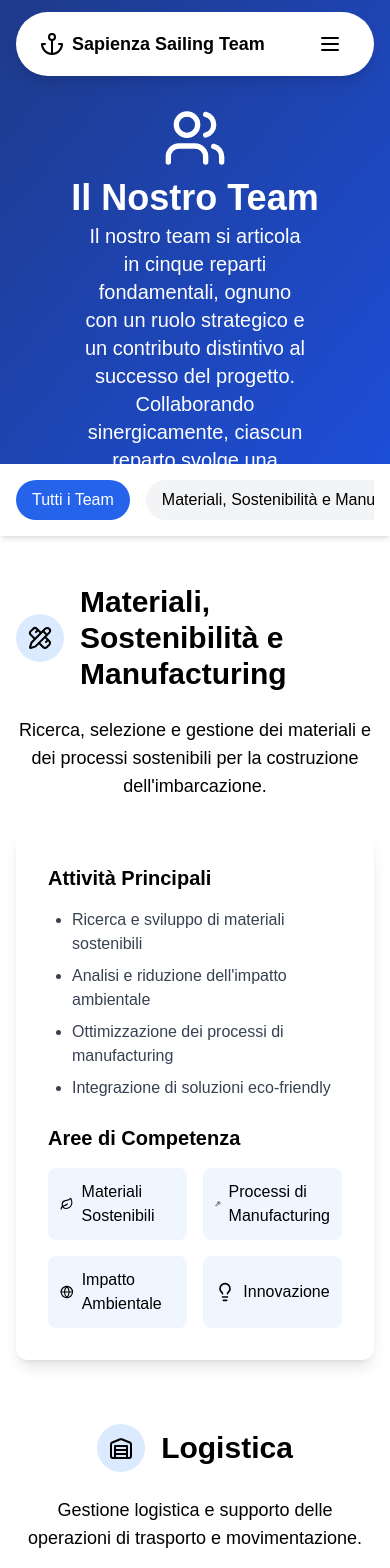
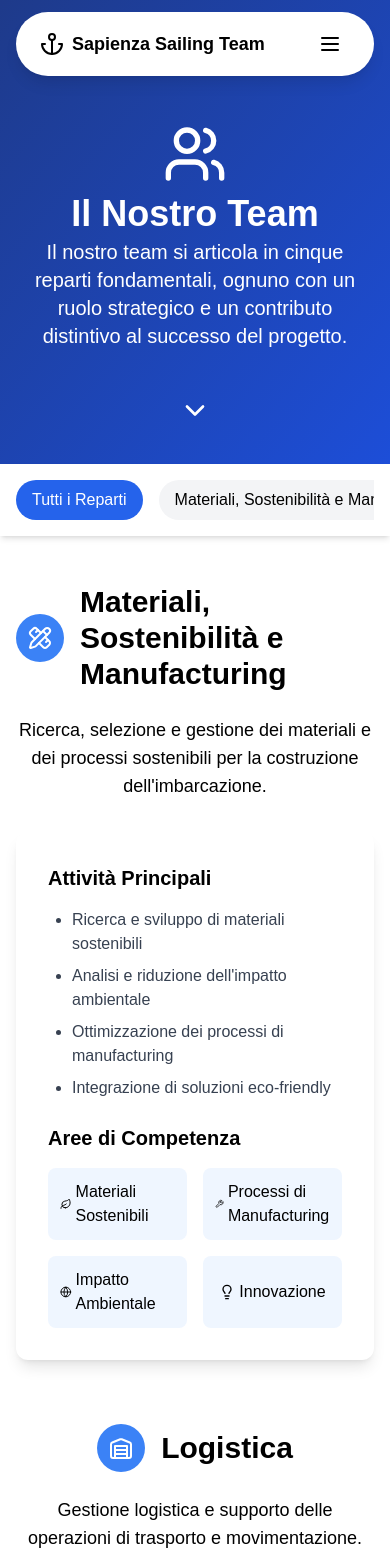
Before and after one commit to nannipy/sapienzafoilingteam, a Next.js app: page /team in a window 390 px wide. Shown: the top 1568 px of the page. Built offline with nearby package versions, Linux system fonts and the light colour scheme.

Commit message:
team page improved

```diff
--- a/app/globals.css
+++ b/app/globals.css
@@ -20,3 +20,13 @@ body {
   background: var(--background);
   font-family: Arial, Helvetica, sans-serif;
 }
+
+
+.scrollbar-hide::-webkit-scrollbar {
+  display: none;
+}
+
+.scrollbar-hide {
+  -ms-overflow-style: none; /* IE and Edge */
+  scrollbar-width: none; /* Firefox */
+}
--- a/app/team/page.tsx
+++ b/app/team/page.tsx
@@ -1,33 +1,43 @@
 'use client';
 
 import React, { useState } from 'react';
-import { Users, Warehouse, Anchor, Handshake, Component, PencilRuler, Leaf, Truck, Wrench, Globe, Star, Layout, Lightbulb, LifeBuoy, PersonStanding, Anvil } from 'lucide-react';
-
+import { motion, AnimatePresence } from 'framer-motion';
+import { Users, Warehouse, Anchor, Handshake, Component, PencilRuler, Leaf,
+         Truck, Wrench, Globe, Star, Layout, Lightbulb, LifeBuoy,
+         PersonStanding, Anvil, ChevronDown } from 'lucide-react';
 
 
 const TeamPage = () => {
   const [activeSection, setActiveSection] = useState('all');
+
+
+  const fadeInUp = {
+    initial: { opacity: 0, y: 20 },
+    animate: { opacity: 1, y: 0 },
+    exit: { opacity: 0, y: -20 }
+  };
+
   const iconsMap: Record<string, JSX.Element> = {
-    'Materiali Sostenibili': <Leaf className="w-5 h-5 mr-2" />,
-    'Processi di Manufacturing': <Wrench className="w-5 h-5 mr-2" />,
-    'Impatto Ambientale': <Globe className="w-5 h-5 mr-2" />,
-    'Innovazione': <Lightbulb className="w-5 h-5 mr-2" />,
-    'Pianificazione Logistica': <Truck className="w-5 h-5 mr-2" />,
-    'Supply Chain': <Warehouse className="w-5 h-5 mr-2" />,
-    'Gestione Risorse': <Users className="w-5 h-5 mr-2" />,
-    'Supporto Operativo': <LifeBuoy className="w-5 h-5 mr-2" />,
-    'Logistica': <Truck className="w-5 h-5 mr-2" />,
-    'Manutenzione': <Wrench className="w-5 h-5 mr-2" />,
-    'Gestione Emergenze': <Globe className="w-5 h-5 mr-2" />,
-    'Coordinamento Eventi': <Handshake className="w-5 h-5 mr-2" />,
-    'Strategia e Management': <Users className="w-5 h-5 mr-2" />,
-    'Comunicazione': <Globe className="w-5 h-5 mr-2" />,
-    'Relazioni Pubbliche': <PersonStanding className="w-5 h-5 mr-2" />,
-    'Partnership': <Handshake className="w-5 h-5 mr-2" />,
-    'CAD e Progettazione': <PencilRuler className="w-5 h-5 mr-2" />,
-    'Simulazione FEM': <Anvil className="w-5 h-5 mr-2" />,
-    'Performance Optimization': <Star className="w-5 h-5 mr-2" />,
-    'Prototipazione 3D': <Layout className="w-5 h-5 mr-2" />
+   'Materiali Sostenibili': <Leaf className="w-4 h-4 mr-1 sm:mr-2" />,
+    'Processi di Manufacturing': <Wrench className="w-4 h-4 mr-1 sm:mr-2" />,
+    'Impatto Ambientale': <Globe className="w-4 h-4 mr-1 sm:mr-2" />,
+    'Innovazione': <Lightbulb className="w-4 h-4 mr-1 sm:mr-2" />,
+    'Pianificazione Logistica': <Truck className="w-4 h-4 mr-1 sm:mr-2" />,
+    'Supply Chain': <Warehouse className="w-4 h-4 mr-1 sm:mr-2" />,
+    'Gestione Risorse': <Users className="w-4 h-4 mr-1 sm:mr-2" />,
+    'Supporto Operativo': <LifeBuoy className="w-4 h-4 mr-1 sm:mr-2" />,
+    'Logistica': <Truck className="w-4 h-4 mr-1 sm:mr-2" />,
+    'Manutenzione': <Wrench className="w-4 h-4 mr-1 sm:mr-2" />,
+    'Gestione Emergenze': <Globe className="w-4 h-4 mr-1 sm:mr-2" />,
+    'Coordinamento Eventi': <Handshake className="w-4 h-4 mr-1 sm:mr-2" />,
+    'Strategia e Management': <Users className="w-4 h-4 mr-1 sm:mr-2" />,
+    'Comunicazione': <Globe className="w-4 h-4 mr-1 sm:mr-2" />,
+    'Relazioni Pubbliche': <PersonStanding className="w-4 h-4 mr-1 sm:mr-2" />,
+    'Partnership': <Handshake className="w-4 h-4 mr-1 sm:mr-2" />,
+    'CAD e Progettazione': <PencilRuler className="w-4 h-4 mr-1 sm:mr-2" />,
+    'Simulazione FEM': <Anvil className="w-4 h-4 mr-1 sm:mr-2" />,
+    'Performance Optimization': <Star className="w-4 h-4 mr-1 sm:mr-2" />,
+    'Prototipazione 3D': <Layout className="w-4 h-4 mr-1 sm:mr-2" />
   };
 
   const divisions = [
@@ -35,6 +45,7 @@ const TeamPage = () => {
       id: 'materials',
       name: 'Materiali, Sostenibilità e Manufacturing',
       icon: <PencilRuler className="w-6 h-6" />,
+           color: 'bg-blue-500',
       description: 'Ricerca, selezione e gestione dei materiali e dei processi sostenibili per la costruzione dell\'imbarcazione.',
       details: [
         'Ricerca e sviluppo di materiali sostenibili',
@@ -53,6 +64,7 @@ const TeamPage = () => {
       id: 'logistics',
       name: 'Logistica',
       icon: <Warehouse className="w-6 h-6" />,
+      color: 'bg-blue-500',
       description: 'Gestione logistica e supporto delle operazioni di trasporto e movimentazione.',
       details: [
         'Pianificazione e coordinamento delle attività di trasporto',
@@ -71,6 +83,7 @@ const TeamPage = () => {
       id: 'shore',
       name: 'Shore Team',
       icon: <Anchor className="w-6 h-6" />,
+           color: 'bg-blue-500',
       description: 'Gestione logistica e supporto a terra durante gli eventi.',
       details: [
         'Coordinamento delle operazioni a terra',
@@ -89,6 +102,7 @@ const TeamPage = () => {
       id: 'management',
       name: 'Management e Comunicazione',
       icon: <Handshake className="w-6 h-6" />,
+           color: 'bg-blue-500',
       description: 'Strategia, comunicazione e gestione delle relazioni pubbliche del team.',
       details: [
         'Pianificazione e sviluppo delle strategie',
@@ -107,6 +121,7 @@ const TeamPage = () => {
       id: 'design',
       name: 'Progettazione e Ottimizzazione',
       icon: <Component className="w-6 h-6" />,
+           color: 'bg-blue-500',
       description: 'Progettazione e ottimizzazione dei componenti dell\'imbarcazione per massimizzare le prestazioni.',
       details: [
         'Progettazione CAD delle strutture',
@@ -125,68 +140,120 @@ const TeamPage = () => {
 
   return (
     <main className="min-h-screen bg-white text-black">
-      {/* Header Section */}
-      <div className="relative h-full bg-gradient-to-br from-blue-900 to-blue-700 overflow-hidden">
-        <div className="relative z-10 h-96 flex flex-col items-center justify-center text-white mt-20 sm:mt-0">
+      {/* Enhanced Header Section */}
+      <motion.div
+        initial={{ opacity: 0 }}
+        animate={{ opacity: 1 }}
+        className="relative h-full bg-gradient-to-br from-blue-900 to-blue-700 overflow-hidden"
+      >
+        <motion.div
+          initial={{ y: 50, opacity: 0 }}
+          animate={{ y: 0, opacity: 1 }}
+          transition={{ duration: 0.8 }}
+          className="relative z-10 h-96 flex flex-col items-center justify-center text-white mt-20 sm:mt-10"
+        >
           <Users className="w-16 h-16 mb-2"/>
           <h1 className="text-4xl md:text-5xl font-bold mb-1">Il Nostro Team</h1>
-          <p className="text-xl h-44 sm:h-0 sm:mx-48 mx-20 text-center mb-10 sm:mb-0 overflow-visible">Il nostro team si articola in cinque reparti fondamentali, ognuno con un ruolo strategico e un contributo distintivo al successo del progetto. Collaborando sinergicamente, ciascun reparto svolge una funzione specifica, contribuendo in modo essenziale alla crescita e all&apos;efficienza dell&apos;intera organizzazione.</p>
-        </div>
-      </div>
+          <p className="text-xl max-w-3xl text-center mb-10 px-6">
+            Il nostro team si articola in cinque reparti fondamentali, ognuno con un ruolo strategico
+            e un contributo distintivo al successo del progetto.
+          </p>
+          <motion.div
+            animate={{ y: [0, 10, 0] }}
+            transition={{ duration: 2, repeat: Infinity }}
+            className="cursor-pointer"
+            onClick={() => {
+              document.getElementById('team-sections')?.scrollIntoView({ behavior: 'smooth' });
+            }}
+          >
+            <ChevronDown className="w-8 h-8" />
+          </motion.div>
+        </motion.div>
+      </motion.div>
 
-      {/* Navigation Section */}
+
+      {/* Enhanced Navigation Section */}
       <div className="bg-white sticky top-20 z-20 shadow-md">
-        <div className="max-w-7xl mx-auto px-4 sm:px-6 lg:px-8">
-          <div className="flex overflow-x-auto py-4 gap-4 sm:justify-center justify-start">
-            <button
+        <div className="max-w-7xl mx-auto px-4 sm:px-10 lg:px-8">
+          <motion.div
+            className="flex overflow-x-auto py-4 gap-4 sm:justify-center justify-start sm:scrollbar-hide scrollbar-hide sm:overflow-visible"
+            whileTap={{ cursor: "grabbing" }}
+          >
+            <motion.button
               onClick={() => setActiveSection('all')}
-              className={`px-4 py-2 rounded-full whitespace-nowrap transition-all duration-300 ${
+              className={`px-4 py-2 rounded-full whitespace-nowrap transition-all duration-300  ${
                 activeSection === 'all'
                   ? 'bg-blue-600 text-white'
                   : 'bg-gray-100 hover:bg-gray-200'
               }`}
+              whileHover={{ scale: 1.05 }}
+              whileTap={{ scale: 0.95 }}
             >
-              Tutti i Team
-            </button>
+              Tutti i Reparti
+            </motion.button>
             {divisions.map((division) => (
-              <button
+              <motion.button
                 key={division.id}
                 onClick={() => setActiveSection(division.id)}
-                className={`px-4 py-2 rounded-full whitespace-nowrap transition-all duration-300 sm:overflow-x-hidden ${
+                className={`px-4 py-2 rounded-full whitespace-nowrap transition-all duration-300  ${
                   activeSection === division.id
                     ? 'bg-blue-600 text-white'
                     : 'bg-gray-100 hover:bg-gray-200'
                 }`}
+                whileHover={{ scale: 1.05 }}
+                whileTap={{ scale: 0.95 }}
               >
                 {division.name}
-              </button>
+              </motion.button>
             ))}
-          </div>
+          </motion.div>
         </div>
       </div>
 
-      {/* Team Sections */}
-      <div className="max-w-7xl mx-auto px-4 sm:px-6 lg:px-8 py-12">
-        <div className="space-y-16 justify-start">
+      {/* Enhanced Team Sections */}
+      <div id="team-sections" className="max-w-7xl mx-auto px-4 sm:px-6 lg:px-8 py-12">
+        <AnimatePresence mode="wait">
+          <motion.div className="space-y-16 justify-start ">
             {divisions
               .filter(d => activeSection === 'all' || activeSection === d.id)
               .map((division) => (
-              <div key={division.id} className="group">
+                <motion.div
+                  key={division.id}
+                  initial="initial"
+                  animate="animate"
+                  exit="exit"
+                  variants={fadeInUp}
+                  className="group"
+                >
                   <div className="flex items-center gap-4 mb-6 justify-center mx-auto">
-                  <div className="p-3 bg-blue-100 rounded-full">
+                    <motion.div
+                      className={`p-3 rounded-full bg-gradient-to-r text-white ${division.color}`}
+                      whileHover={{ scale: 1.1 }}
+                    >
                       {division.icon}
-                  </div>
+                    </motion.div>
                     <h2 className="text-3xl font-bold">{division.name}</h2>
                   </div>
                   <div className="max-w-3xl mx-auto">
                     <p className="text-lg mb-8 text-center">{division.description}</p>
-                  <div className="bg-white rounded-xl shadow-lg p-8">
+                    <motion.div
+                      className="bg-white rounded-xl shadow-lg p-8 hover:shadow-xl transition-shadow"
+                      whileHover={{ y: -5 }}
+                    >
                       <div className="space-y-6">
                         <div>
                           <h3 className="text-xl font-semibold mb-4">Attività Principali</h3>
                           <ul className="list-disc pl-6 space-y-2">
                             {division.details.map((detail, index) => (
-                            <li key={index} className="text-gray-700">{detail}</li>
+                              <motion.li
+                                key={index}
+                                initial={{ opacity: 0, x: -20 }}
+                                animate={{ opacity: 1, x: 0 }}
+                                transition={{ delay: index * 0.1 }}
+                                className="text-gray-700"
+                              >
+                                {detail}
+                              </motion.li>
                             ))}
                           </ul>
                         </div>
@@ -194,19 +261,24 @@ const TeamPage = () => {
                           <h3 className="text-xl font-semibold mb-4">Aree di Competenza</h3>
                           <div className="grid grid-cols-2 gap-4">
                             {division.keyAreas.map((area, index) => (
-                            <div key={index} className="bg-blue-50 p-3 rounded-lg flex items-center justify-center">
-                              {iconsMap[area]} {/* Icona per l'area */}
+                              <motion.div
+                                key={index}
+                                whileHover={{ scale: 1.05 }}
+                                className="bg-blue-50 p-3 rounded-lg flex items-center justify-center cursor-pointer hover:bg-blue-100 transition-colors"
+                              >
+                                {iconsMap[area]}
                                 <span>{area}</span>
-                            </div>
+                              </motion.div>
                             ))}
                           </div>
                         </div>
                       </div>
+                    </motion.div>
                   </div>
-                </div>
-              </div>
+                </motion.div>
               ))}
-        </div>
+          </motion.div>
+        </AnimatePresence>
       </div>
     </main>
   );
--- a/package.json
+++ b/package.json
@@ -13,7 +13,8 @@
     "lucide-react": "^0.454.0",
     "next": "15.0.2",
     "react": "19.0.0-rc-02c0e824-20241028",
-    "react-dom": "19.0.0-rc-02c0e824-20241028"
+    "react-dom": "19.0.0-rc-02c0e824-20241028",
+    "react-intersection-observer": "^9.13.1"
   },
   "devDependencies": {
     "@types/node": "^20",
```
Also changed, not shown: public/mondiale-moth-fraglia-vela-malcesine-1600x800.jpg (renamed from public/moth_4.jpg), 1 other file (tests, documents, lock files or other folders). Lines whose indentation alone changed are shown as unchanged.
